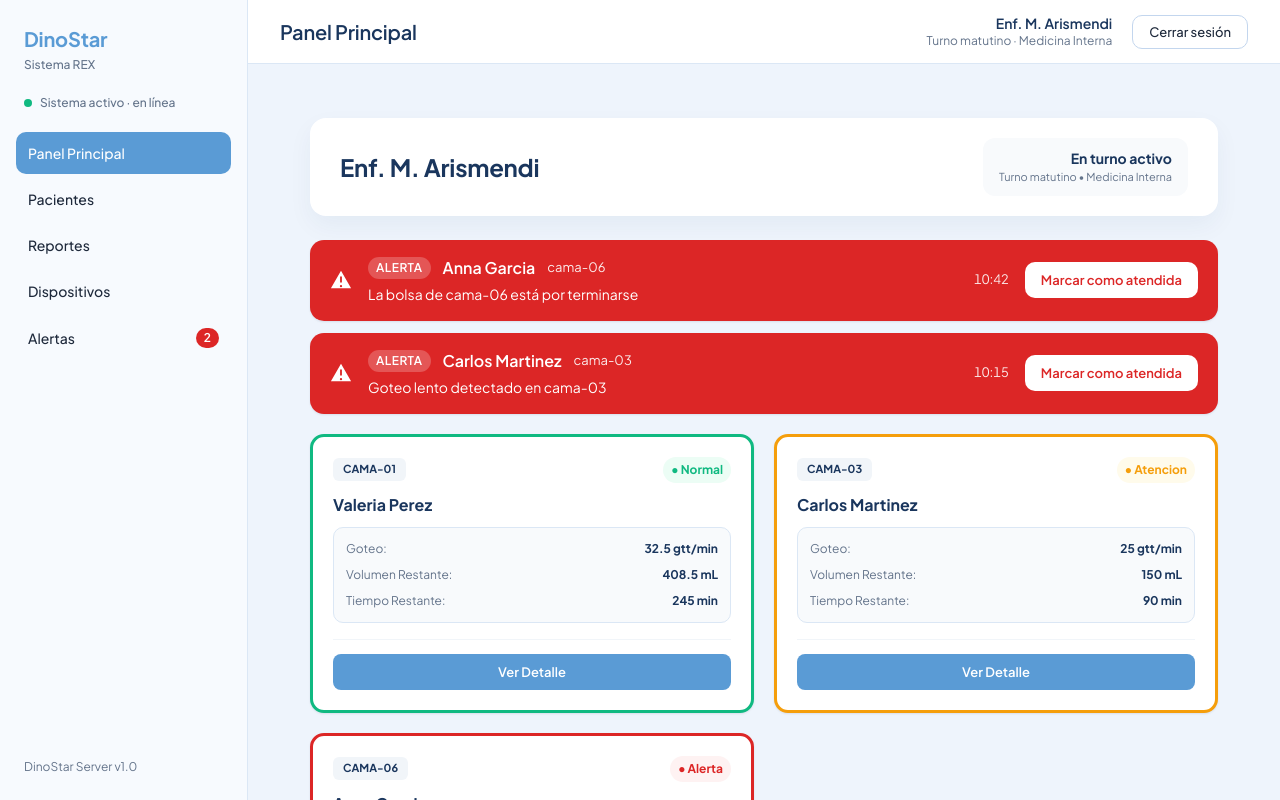
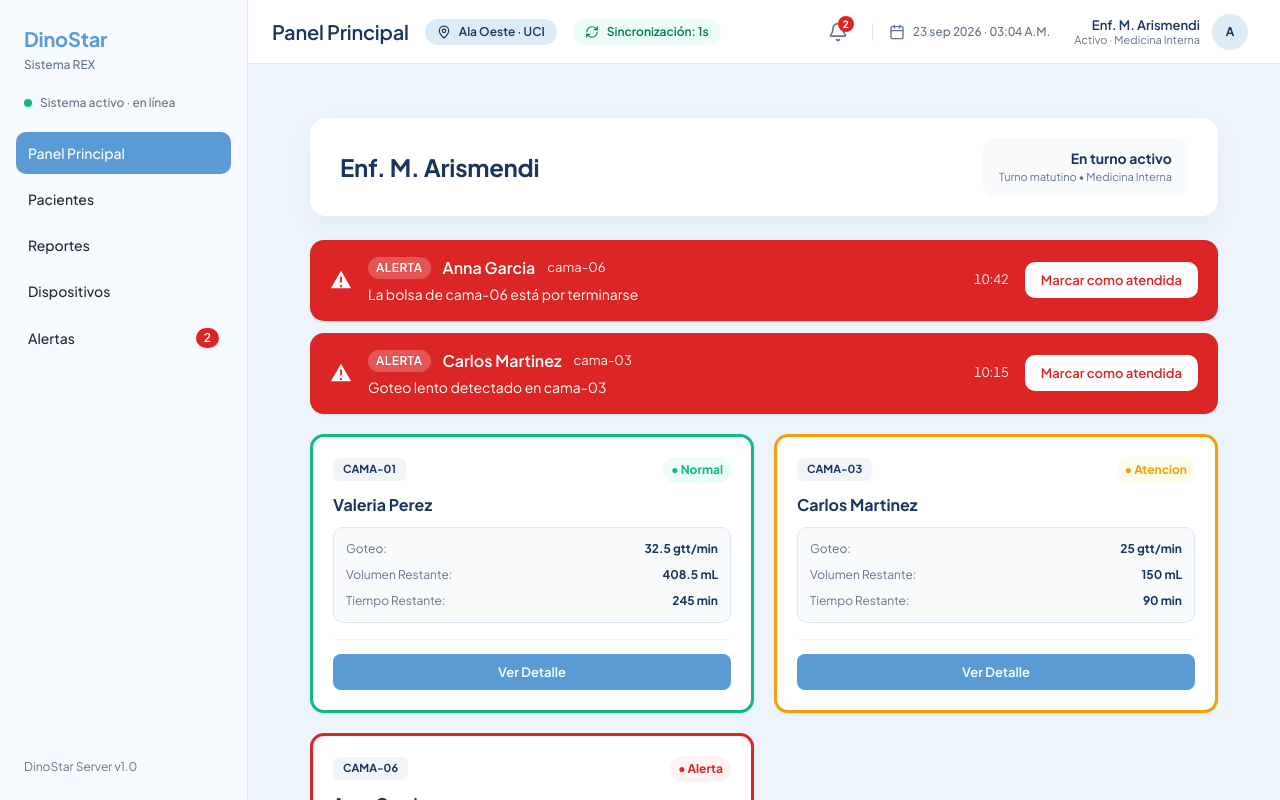
Before and after one commit to Moctezuma557/DinoStar-Server, a React (Vite) app in the folder frontend/: page /dashboard in a window 1280 px wide. Built offline with nearby package versions, Linux system fonts and the light colour scheme.

Commit message:
feat(#53): rediseniar la barra superior del layout

```diff
--- a/frontend/src/App.jsx
+++ b/frontend/src/App.jsx
@@ -18,7 +18,7 @@ import Paciente from "./pages/paciente";
 // Datos temporales hasta que exista la autenticación real.
 const enfermeraDemo = {
   nombre: "Enf. M. Arismendi",
-  turno: "matutino",
+  estado: "Activo",
   unidad: "Medicina Interna",
 };
 
@@ -37,7 +37,9 @@ function AppShell() {
       activeItem={vistaActual?.id}
       user={enfermeraDemo}
       badges={{ alertasActivas: 2 }}
+      alertas={2}
       onNavigate={(_id, to) => navigate(to)}
+      onAlertas={() => navigate("/alertas")}
       onLogout={() => navigate("/login")}
     >
       <Outlet />
--- a/frontend/src/layouts/DashboardLayout.jsx
+++ b/frontend/src/layouts/DashboardLayout.jsx
@@ -1,27 +1,75 @@
+import { useEffect, useState } from "react";
 import { navigationItems } from "../config/navigation";
+import Icono from "../components/Icono";
 import styles from "./DashboardLayout.module.css";
+
+
+const FORMATO_FECHA = new Intl.DateTimeFormat("es-MX", {
+  day: "2-digit",
+  month: "short",
+  year: "numeric",
+});
+
+const FORMATO_HORA = new Intl.DateTimeFormat("es-MX", {
+  hour: "2-digit",
+  minute: "2-digit",
+  hour12: true,
+});
+
+function RelojSesion() {
+  const [ahora, setAhora] = useState(() => new Date());
+
+  useEffect(() => {
+    const id = setInterval(() => setAhora(new Date()), 1000);
+    return () => clearInterval(id);
+  }, []);
+
+  const fecha = FORMATO_FECHA.format(ahora).replace(".", "");
+  const hora = FORMATO_HORA.format(ahora).toUpperCase();
+
+  return (
+    <div className={styles.reloj}>
+      <Icono nombre="calendario" tamano={16} />
+      <time dateTime={ahora.toISOString()}>
+        {fecha} · {hora}
+      </time>
+    </div>
+  );
+}
+
 
 export default function DashboardLayout({
   title = "Panel Principal",
   activeItem = "panel",
   user,
+  ubicacion = "Ala Oeste · UCI",
+  sincronizacion = "1s",
   badges = {},
+  alertas = 0,
   onNavigate,
+  onAlertas,
   onLogout,
   children,
 }) {
   const enfermera = user ?? {
     nombre: "Sin sesión",
-    turno: "—",
+    estado: "—",
     unidad: "—",
   };
+
+  const iniciales =
+    enfermera.iniciales ??
+    enfermera.nombre
+      .split(" ")
+      .filter((parte) => parte.length > 1 && !parte.includes("."))
+      .slice(-2)
+      .map((parte) => parte[0])
+      .join("");
 
   return (
     <div className={styles.shell}>
       <aside className={styles.sidebar}>
         <div className={styles.brand}>
-          {/* Cuando el logo SVG esté en la carpeta compartida,
-              se reemplaza este bloque por <img src={logo} />. */}
           <span className={styles.brandMark}>DinoStar</span>
           <span className={styles.brandSystem}>Sistema REX</span>
         </div>
@@ -62,18 +110,51 @@ export default function DashboardLayout({
       </aside>
 
       <header className={styles.header}>
-        <h1 className={styles.viewTitle}>{title}</h1>
+        <div className={styles.headerIzquierda}>
+          <h1 className={styles.viewTitle}>{title}</h1>
 
-        <div className={styles.session}>
-          <div className={styles.sessionText}>
-            <span className={styles.sessionName}>{enfermera.nombre}</span>
-            <span className={styles.sessionMeta}>
-              Turno {enfermera.turno} · {enfermera.unidad}
+          <span className={`${styles.chip} ${styles.chipUbicacion}`}>
+            <Icono nombre="ubicacion" tamano={14} />
+            {ubicacion}
+          </span>
+
+          <span className={`${styles.chip} ${styles.chipSync}`}>
+            <Icono nombre="sincronizar" tamano={14} />
+            Sincronización: {sincronizacion}
+          </span>
+        </div>
+
+        <div className={styles.headerDerecha}>
+          <button
+            type="button"
+            className={styles.campana}
+            onClick={onAlertas}
+            aria-label={`Alertas activas: ${alertas}`}
+          >
+            <Icono nombre="campana" tamano={20} />
+            {alertas > 0 && (
+              <span className={styles.campanaBadge}>{alertas}</span>
+            )}
+          </button>
+
+          <RelojSesion />
+
+          {}
+          <button
+            type="button"
+            className={styles.sesion}
+            onClick={onLogout}
+            title="Cerrar sesión"
+          >
+            <span className={styles.sesionTexto}>
+              <span className={styles.sesionNombre}>{enfermera.nombre}</span>
+              <span className={styles.sesionMeta}>
+                {enfermera.estado} · {enfermera.unidad}
+              </span>
             </span>
-          </div>
-
-          <button type="button" className={styles.logout} onClick={onLogout}>
-            Cerrar sesión
+            <span className={styles.avatar} aria-hidden="true">
+              {iniciales}
+            </span>
           </button>
         </div>
       </header>
--- a/frontend/src/layouts/DashboardLayout.module.css
+++ b/frontend/src/layouts/DashboardLayout.module.css
@@ -5,12 +5,9 @@
   grid-template-areas:
     "sidebar header"
     "sidebar content";
-
   height: 100vh;
   overflow: hidden;
-
   min-width: var(--ancho-minimo-app);
-
   background-color: var(--color-fondo);
 }
 
@@ -130,62 +127,145 @@
   display: flex;
   align-items: center;
   justify-content: space-between;
-  gap: var(--espacio-6);
-  padding-inline: var(--espacio-8);
+  gap: var(--espacio-5);
+  padding-inline: var(--espacio-6);
   background-color: var(--color-superficie);
   border-bottom: 1px solid var(--color-borde);
+}
+
+.headerIzquierda,
+.headerDerecha {
+  display: flex;
+  align-items: center;
+  gap: var(--espacio-4);
+  min-width: 0;
 }
 
 .viewTitle {
   font-size: var(--texto-xl);
   font-weight: var(--peso-semibold);
+  white-space: nowrap;
 }
 
-.session {
+.chip {
+  display: inline-flex;
+  align-items: center;
+  gap: var(--espacio-2);
+  padding: var(--espacio-1) var(--espacio-3);
+  border-radius: var(--radio-pildora);
+  font-size: var(--texto-xs);
+  font-weight: var(--peso-semibold);
+  white-space: nowrap;
+}
+
+.chipUbicacion {
+  background-color: var(--color-primario-suave);
+  color: var(--color-secundario);
+}
+
+.chipSync {
+  background-color: var(--color-normal-suave);
+  color: #047857;
+}
+
+.campana {
+  position: relative;
   display: flex;
   align-items: center;
-  gap: var(--espacio-5);
+  justify-content: center;
+  width: 36px;
+  height: 36px;
+  border: none;
+  border-radius: var(--radio-md);
+  background-color: transparent;
+  color: var(--color-texto-secundario);
+  transition:
+    background-color var(--transicion-rapida),
+    color var(--transicion-rapida);
 }
 
-.sessionText {
+.campana:hover {
+  background-color: var(--color-primario-suave);
+  color: var(--color-secundario);
+}
+
+.campanaBadge {
+  position: absolute;
+  top: 2px;
+  right: 2px;
+  min-width: 16px;
+  height: 16px;
+  padding: 0 4px;
+  border-radius: var(--radio-pildora);
+  background-color: var(--color-alerta);
+  color: var(--color-texto-inverso);
+  font-size: 10px;
+  font-weight: var(--peso-bold);
+  line-height: 16px;
+  text-align: center;
+}
+
+.reloj {
+  display: flex;
+  align-items: center;
+  gap: var(--espacio-2);
+  padding-left: var(--espacio-4);
+  border-left: 1px solid var(--color-borde);
+  font-size: var(--texto-xs);
+  font-weight: var(--peso-medio);
+  color: var(--color-texto-secundario);
+  /* Cifras de ancho fijo: sin esto, el reloj "baila" cada segundo. */
+  font-variant-numeric: tabular-nums;
+  white-space: nowrap;
+}
+
+/* ---------- Sesión ---------- */
+
+.sesion {
+  display: flex;
+  align-items: center;
+  gap: var(--espacio-3);
+  padding: var(--espacio-1) var(--espacio-2);
+  border: none;
+  border-radius: var(--radio-md);
+  background-color: transparent;
+  text-align: right;
+  transition: background-color var(--transicion-rapida);
+}
+
+.sesion:hover {
+  background-color: var(--color-superficie-alt);
+}
+
+.sesionTexto {
   display: flex;
   flex-direction: column;
-  align-items: flex-end;
   line-height: var(--interlineado-corto);
 }
 
-.sessionName {
-  font-size: var(--texto-md);
+.sesionNombre {
+  font-size: var(--texto-sm);
   font-weight: var(--peso-semibold);
   color: var(--color-secundario);
 }
 
-.sessionMeta {
-  font-size: var(--texto-xs);
+.sesionMeta {
+  font-size: 11px;
   color: var(--color-texto-secundario);
 }
 
-.logout {
+.avatar {
   display: flex;
   align-items: center;
-  gap: var(--espacio-2);
-  padding: var(--espacio-2) var(--espacio-4);
-  border: 1px solid var(--color-borde-fuerte);
-  border-radius: var(--radio-md);
-  background-color: var(--color-superficie);
-  color: var(--color-texto);
-  font-size: var(--texto-sm);
-  font-weight: var(--peso-medio);
-  transition:
-    background-color var(--transicion-rapida),
-    border-color var(--transicion-rapida),
-    color var(--transicion-rapida);
-}
-
-.logout:hover {
-  background-color: var(--color-alerta-suave);
-  border-color: var(--color-alerta);
-  color: var(--color-alerta);
+  justify-content: center;
+  width: 36px;
+  height: 36px;
+  flex-shrink: 0;
+  border-radius: var(--radio-pildora);
+  background-color: var(--color-primario-suave);
+  color: var(--color-secundario);
+  font-size: var(--texto-xs);
+  font-weight: var(--peso-bold);
 }
 
 .content {
```
